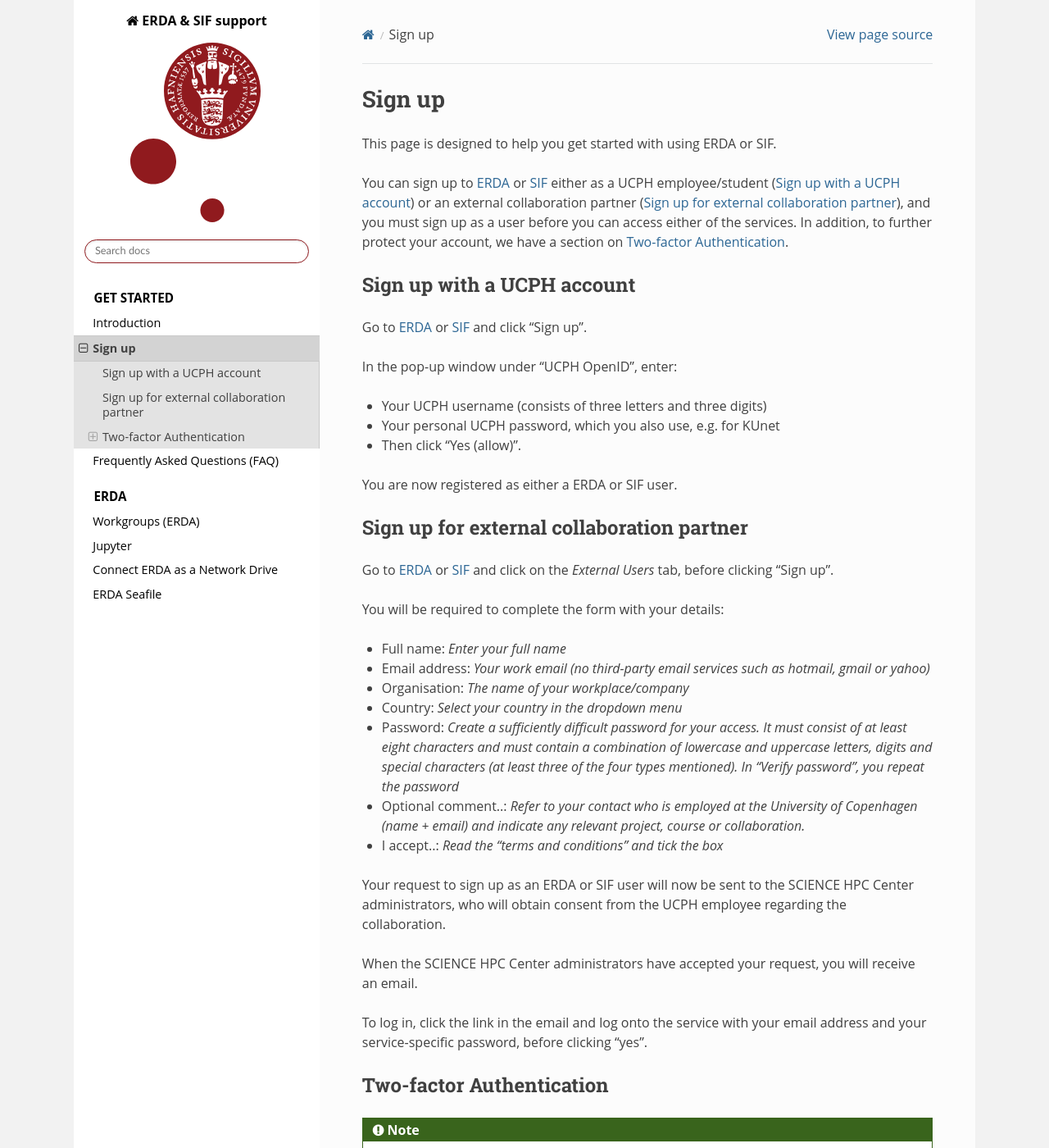
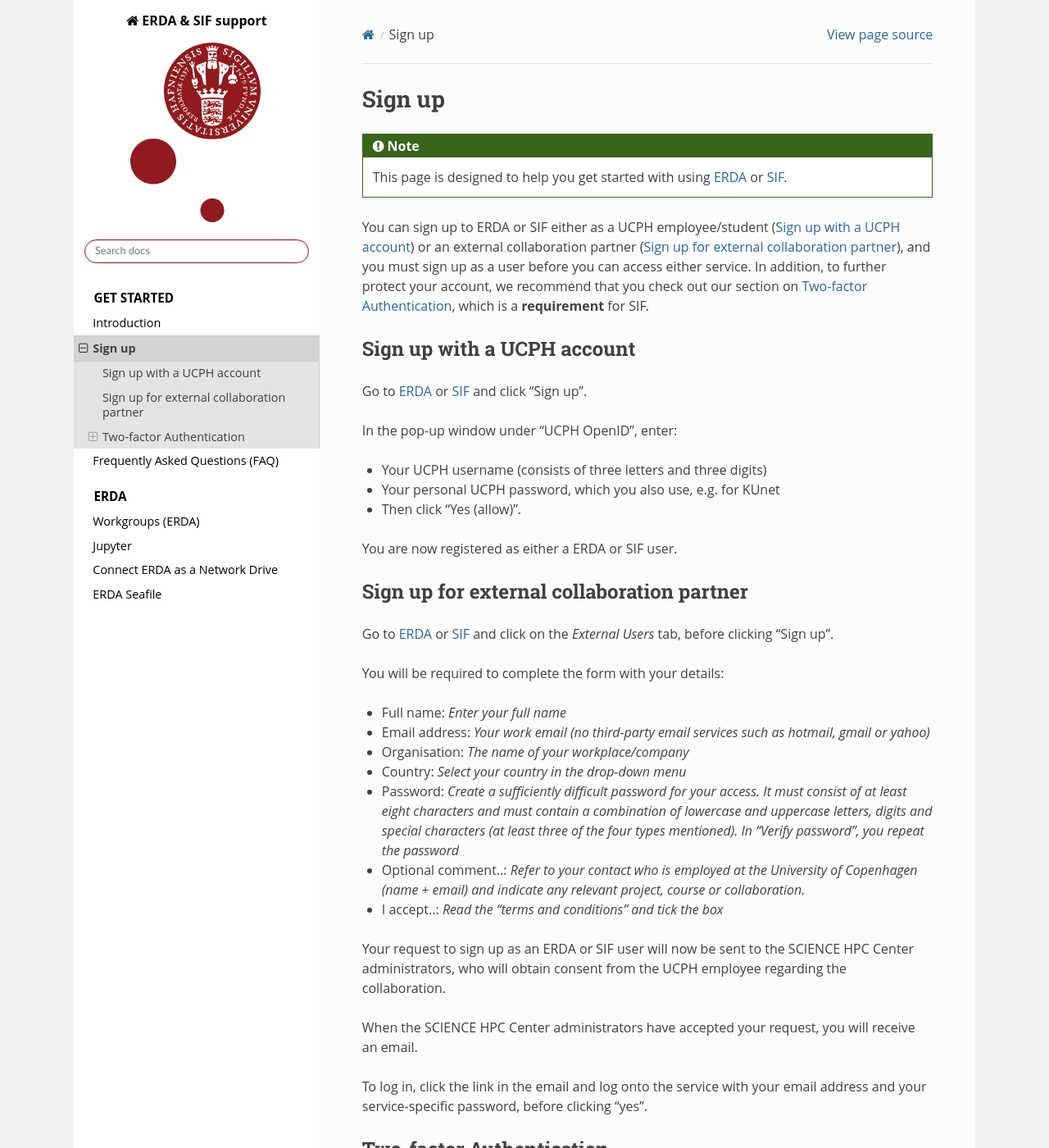
Before and after one commit to ucphhpc/migrid-user-docs, a Sphinx documentation site: the page built from docs/sections/getting-started/signup/index.rst, in a window 1280 px wide and 1400 px high. Shown: the whole window at 82% size. Built offline with Sphinx 7.4.7 and the Read the Docs theme 2.0.0, drawn with Linux system fonts in a browser that asks for light colours; pages that are not in the unit, such as notebooks, are missing from menus; some of the changed text lies outside the part shown.

Commit message:
Minor corrections on some spelling and addition of note on the signup page

```diff
--- a/docs/sections/getting-started/signup/index.rst
+++ b/docs/sections/getting-started/signup/index.rst
@@ -3,11 +3,12 @@
 Sign up
 =======
 
-This page is designed to help you get started with using ERDA or SIF.
+.. Note::
+   This page is designed to help you get started with using `ERDA <https://erda.ku.dk/>`_ or `SIF <https://sif.ku.dk/>`_.
 
 
-You can sign up to `ERDA <https://erda.ku.dk/>`_ or `SIF <https://sif.ku.dk/>`_ either as a UCPH employee/student (:ref:`signup-ucph`) or an external collaboration partner (:ref:`signup-external`), and you must sign up as a user before you can access either of the services.
-In addition, to further protect your account, we have a section on :ref:`signup-twofactor`.
+You can sign up to ERDA or SIF either as a UCPH employee/student (:ref:`signup-ucph`) or an external collaboration partner (:ref:`signup-external`), and you must sign up as a user before you can access either service.
+In addition, to further protect your account, we recommend that you check out our section on :ref:`signup-twofactor`, which is a **requirement** for SIF.
 
 
 .. _signup-ucph:
@@ -41,7 +42,7 @@
 
 - Organisation: *The name of your workplace/company*
 
-- Country: *Select your country in the dropdown menu*
+- Country: *Select your country in the drop-down menu*
 
 - Password: *Create a sufficiently difficult password for your access. It must consist of at least eight characters and must contain a combination of lowercase and uppercase letters, digits and special characters (at least three of the four types mentioned). In “Verify password”, you repeat the password*
 
@@ -61,7 +62,7 @@
 =========================
 
 .. note::
-   To increase security, we recommand that you use two-factor authentication for all ERDA access, and have made it compulsory for SIF access.
+   To increase security, we recommend that you use two-factor authentication for all ERDA access, and have made it compulsory for SIF access.
 
 With two-factor authentication, you can add an extra verification step to the login process which authenticates you.
 In addition to asking about something you know (in this case your username and password), an account protected by two-factor authentication will also request a token from an app you have either on your phone, tablet, or desktop.
```
